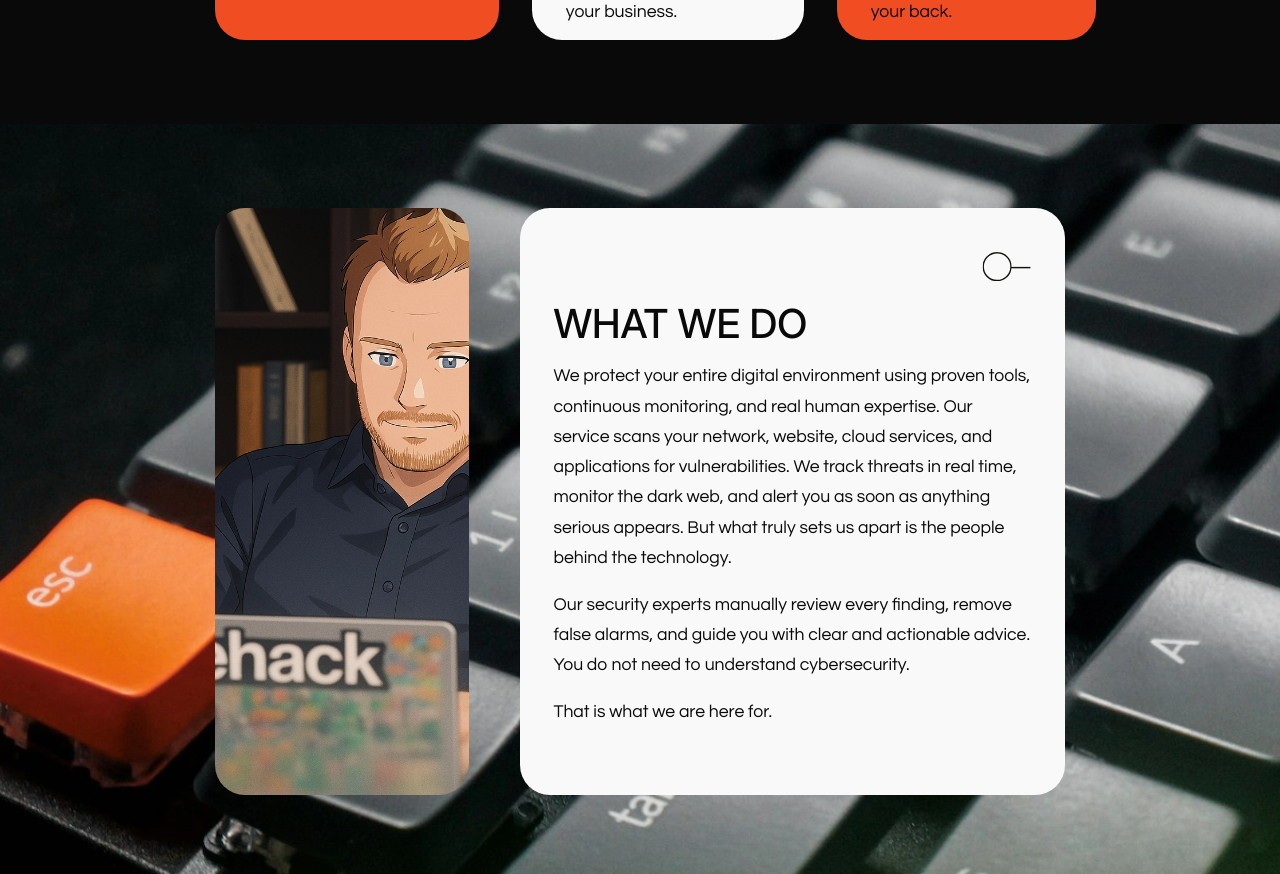
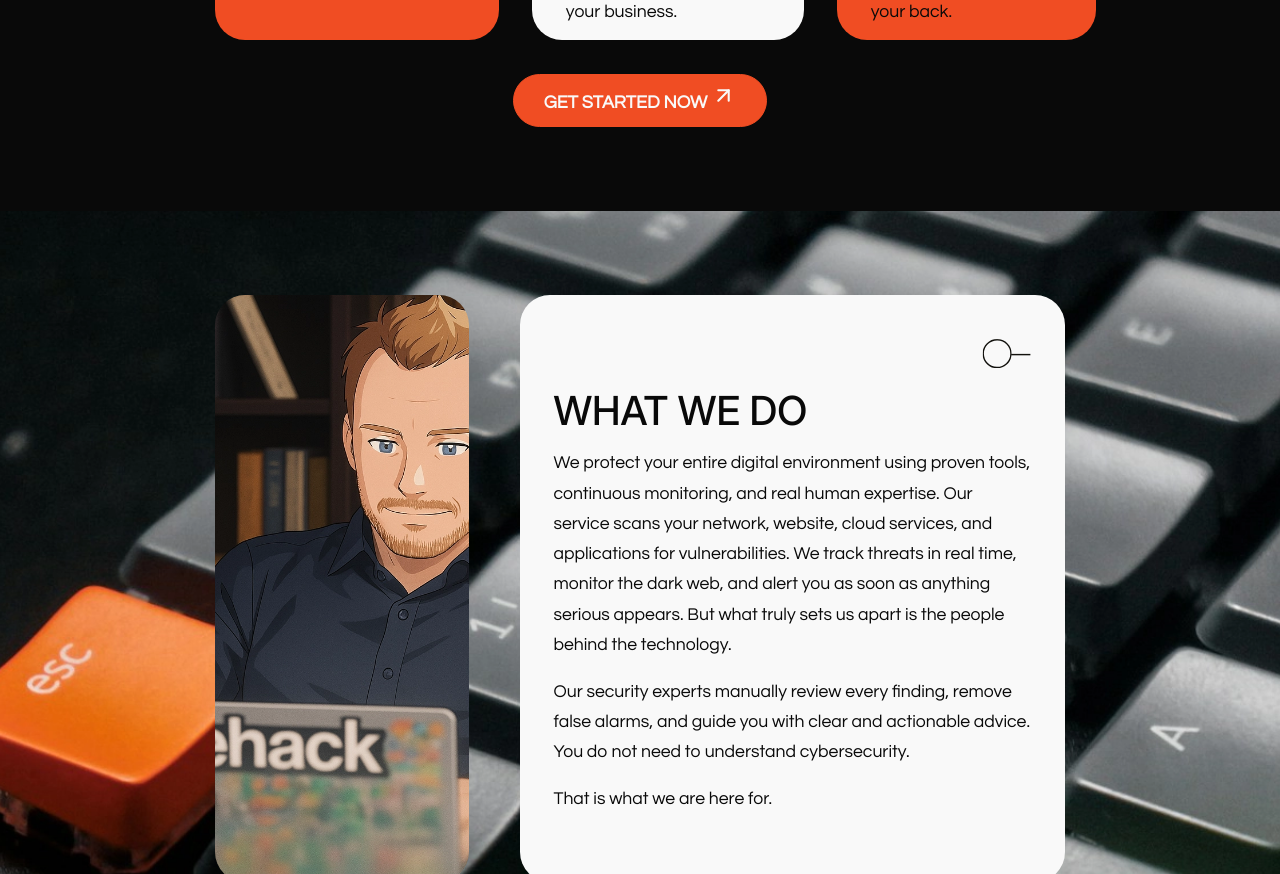
Before and after one commit to willstoneberg/threatcenter.se, a plain HTML site: page index.html in a window 1280 px wide. Shown: the part 1371-2245 px from the top of the page. Drawn offline with Linux system fonts and the light colour scheme.

Commit message:
adding a cta btn

```diff
--- a/index.html
+++ b/index.html
@@ -96,6 +96,10 @@
                         <p class="fold-text">With TPC, you get enterprise grade protection for a price built for small businesses. No hidden fees. No tech speak. Just straight answers, trusted experts, and the peace of mind that someone always has your back.</p>
                     </a>
 
+                </div>
+
+                <div class="cta-btn">
+                           <a href="#" target="_blank" class="btn btn-cinnabar"> Get started now <img class="svg-small svg-light svg-icon" src="./images/icons/icon-thick-arrow.svg"></a>
                 </div>
 
             </div>
--- a/scss/_buttons.scss
+++ b/scss/_buttons.scss
@@ -143,6 +143,13 @@
     }
 }
 
+.cta-btn {
+    margin-top: 2rem;
+    min-width: 400px;
+    text-align: center;
+    text-transform: uppercase;
+}
+
 //ORANGE HEADER STYLING
 // .btn-dark{
 //     background-color: var(--color-dark);
```
Also changed, not shown: style.css, 1 other file.
